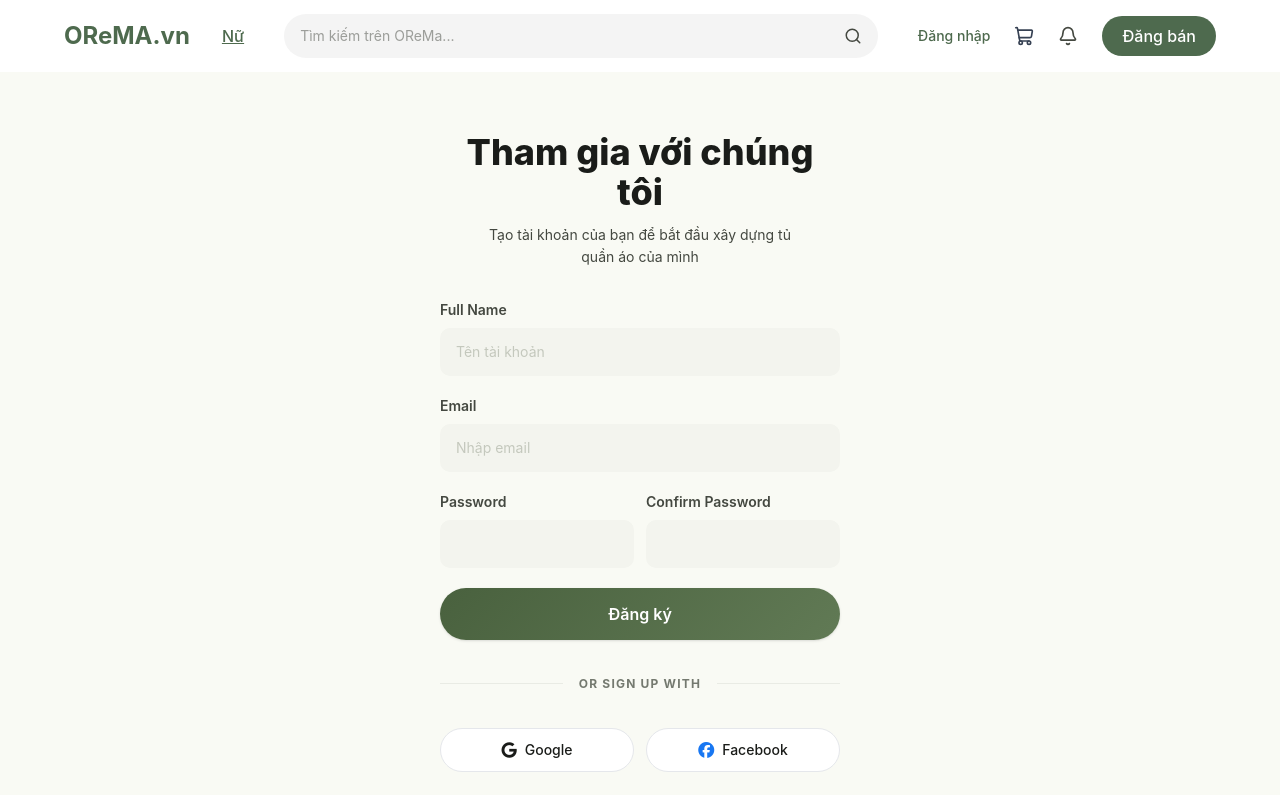
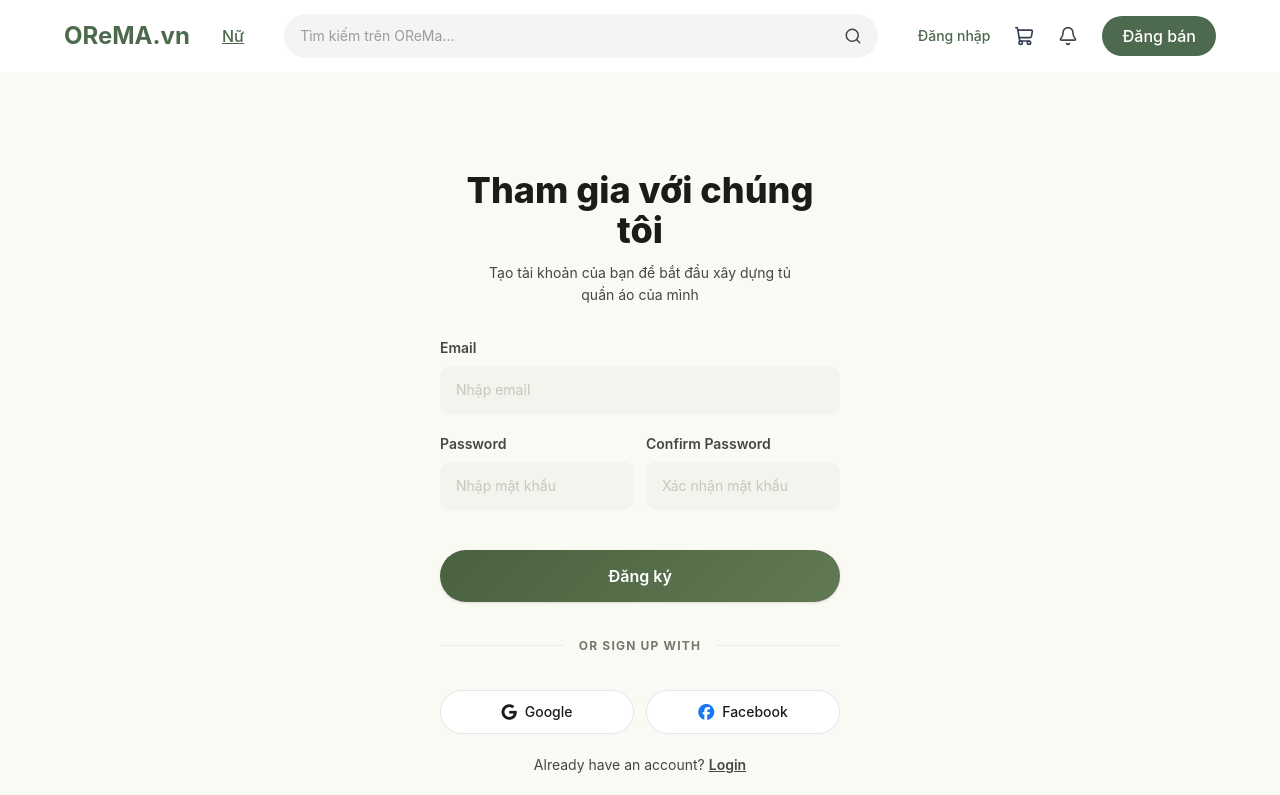
Before and after one commit to letuanphat21/web_tmdt_frontend, a React (Vite) app: page /register in a window 1280 px wide. Shown: the top 795 px of the page. Built offline with nearby package versions, Linux system fonts and the light colour scheme.

Commit message:
complete chức năng đăng ký

```diff
--- a/src/components/common/AuthButton.tsx
+++ b/src/components/common/AuthButton.tsx
@@ -1,25 +1,27 @@
-import React from 'react';
+import React from "react";
 
 interface AuthButtonProps {
   text: string;
+  disabled?: boolean;
 }
 
-const AuthButton: React.FC<AuthButtonProps> = ({text}) => {
+const AuthButton: React.FC<AuthButtonProps> = ({ text, disabled }) => {
   return (
     <button
       type="submit"
-            className="
-    w-full h-[52px]
+      disabled={disabled}
+      className={`
+        w-full h-13
         rounded-full
         text-white
         text-[16px]
         font-semibold
         shadow-sm
-    hover:opacity-90
         transition
-  "
+        ${disabled ? "opacity-50 cursor-not-allowed" : "hover:opacity-90 hover:cursor-pointer"}
+      `}
       style={{
-                background: 'linear-gradient(135deg, #49613E 0%, #617A55 100%)'
+        background: "linear-gradient(135deg, #49613E 0%, #617A55 100%)",
       }}
     >
       {text}
--- a/src/components/common/AuthInput.tsx
+++ b/src/components/common/AuthInput.tsx
@@ -1,28 +1,38 @@
-import React from 'react';
+import React from "react";
 
 interface AuthInputProps {
   label: string;
   placeholder: string;
   type?: string;
+  value?: string;
+  onChange?: React.ChangeEventHandler<HTMLInputElement>;
 }
 
-const AuthInput: React.FC<AuthInputProps> = ({label, placeholder, type = 'text'}) => {
+const AuthInput: React.FC<AuthInputProps> = ({
+  label,
+  placeholder,
+  type = "text",
+  value,
+  onChange,
+}) => {
   return (
-        <div className="flex flex-col gap-[8px] w-full">
-            <label className="text-[14px] font-semibold text-[#444840] leading-[20px]">
+    <div className="flex flex-col gap-2 w-full">
+      <label className="text-[14px] font-semibold text-brand-text leading-5">
         {label}
       </label>
       <input
         type={type}
         placeholder={placeholder}
+        value={value}
+        onChange={onChange}
         className="
-    w-full h-[48px]
+    w-full h-12
     px-4
     rounded-[10px]
-    bg-[#F3F4EE]
+    bg-brand-input
     text-[14px]
-    placeholder:text-[#C4C8BD]
-    focus:outline-none focus:ring-1 focus:ring-[#49613E]
+    placeholder:text-brand-placeholder
+    focus:outline-none focus:ring-1 focus:ring-brand-accent
   "
       />
     </div>
--- /dev/null
+++ b/src/pages/KichHoatTaiKhoan/KichHoatTaiKhoan.tsx
@@ -0,0 +1,95 @@
+import { useEffect, useState } from "react";
+import { useParams, Link } from "react-router-dom";
+
+function KichHoatTaiKhoan() {
+  const [daKichHoat, setDaKichHoat] = useState(false);
+  const [thongBao, setThongBao] = useState("Đang kích hoạt tài khoản...");
+  const [loading, setLoading] = useState(true);
+
+  const { maKichHoat } = useParams();
+
+  useEffect(() => {
+    fetch(
+      `${import.meta.env.VITE_APIT_MAIN}/api/auth/kich-hoat?ma=${maKichHoat}`,
+      {
+        method: "GET",
+        headers: {
+          "Content-Type": "application/json",
+        },
+      },
+    )
+      .then((response) => response.json())
+      .then((data) => {
+        if (data.success) {
+          setDaKichHoat(true);
+          setThongBao("Tài khoản của bạn đã được kích hoạt thành công.");
+        } else {
+          setThongBao(data.message || "Kích hoạt thất bại. Vui lòng thử lại.");
+        }
+      })
+      .catch((error) => {
+        setThongBao(error.message || "Có lỗi xảy ra. Vui lòng thử lại.");
+      })
+      .finally(() => {
+        setLoading(false);
+      });
+  }, [maKichHoat]);
+
+  return (
+    <div className="min-h-screen flex items-center justify-center bg-gray-100 px-4">
+      <div className="w-full max-w-md bg-white rounded-2xl shadow-xl p-8 text-center">
+        {loading ? (
+          <>
+            <div className="w-16 h-16 border-4 border-blue-500 border-t-transparent rounded-full animate-spin mx-auto mb-6"></div>
+
+            <h1 className="text-2xl font-bold text-gray-800 mb-2">
+              Đang kích hoạt
+            </h1>
+
+            <p className="text-gray-500">Vui lòng chờ trong giây lát...</p>
+          </>
+        ) : daKichHoat ? (
+          <>
+            <div className="w-20 h-20 rounded-full bg-green-100 flex items-center justify-center mx-auto mb-6">
+              <span className="text-4xl text-green-600">✓</span>
+            </div>
+
+            <h1 className="text-3xl font-bold text-gray-800 mb-4">
+              Kích hoạt thành công
+            </h1>
+
+            <p className="text-gray-600 mb-6">{thongBao}</p>
+
+            <Link
+              to="/login"
+              className="inline-block bg-green-600 hover:bg-green-700 transition text-white font-medium px-6 py-3 rounded-xl"
+            >
+              Đăng nhập ngay
+            </Link>
+          </>
+        ) : (
+          <>
+            <div className="w-20 h-20 rounded-full bg-red-100 flex items-center justify-center mx-auto mb-6">
+              <span className="text-4xl text-red-600">✕</span>
+            </div>
+
+            <h1 className="text-3xl font-bold text-gray-800 mb-4">
+              Kích hoạt thất bại
+            </h1>
+
+            <p className="text-gray-600 mb-6">{thongBao}</p>
+
+            <Link
+              to="/"
+              className="inline-block bg-red-600 hover:bg-red-700 transition text-white font-medium px-6 py-3 rounded-xl"
+            >
+              Quay về trang chủ
+            </Link>
+          </>
+        )}
+      </div>
+    </div>
+  );
+}
+
+export default KichHoatTaiKhoan;
--- /dev/null
+++ b/src/pages/KichHoatTaiKhoan/index.tsx
@@ -0,0 +1 @@
+export { default } from "./KichHoatTaiKhoan";
--- a/src/pages/Register/Register.tsx
+++ b/src/pages/Register/Register.tsx
@@ -3,35 +3,154 @@ import AuthButton from "@/components/common/AuthButton";
 import SocialAuthButtons from "@/components/common/SocialAuthButtons";
 import { Link } from "react-router-dom";
 import ORDivider from "@/components/common/ORDivider.tsx";
+import { useState } from "react";
 
 const Register = () => {
+  const [email, setEmail] = useState("");
+  const [password, setPassword] = useState("");
+  const [confirmPassword, setConfirmPassword] = useState("");
+  const [error, setError] = useState("");
+  const [message, setMessage] = useState("");
+  const [isLoading, setIsLoading] = useState(false);
+  const [passwordError, setPasswordError] = useState("");
+  const [confirmPasswordError, setConfirmPasswordError] = useState("");
+
+  const passwordRegex = /^(?=.*[A-Za-z])(?=.*\d)[A-Za-z\d]{8,}$/;
+
+  const validatePassword = (newPassword: string): string => {
+    if (!passwordRegex.test(newPassword)) {
+      return "Mật khẩu tối thiểu 8 ký tự, ít nhất một chữ cái và một số";
+    }
+    return "";
+  };
+
+  const validateConfirmPassword = (
+    confirmPass: string,
+    pwd: string,
+  ): string => {
+    if (pwd && confirmPass !== pwd) {
+      return "Không trùng với mật khẩu";
+    }
+    return "";
+  };
+
+  const handleSubmit = async (e: React.SyntheticEvent) => {
+    e.preventDefault();
+    setError("");
+    setMessage("");
+
+    const passwordValidation = validatePassword(password);
+    const confirmValidation = validateConfirmPassword(
+      confirmPassword,
+      password,
+    );
+    setPasswordError(passwordValidation);
+    setConfirmPasswordError(confirmValidation);
+
+    if (passwordValidation || confirmValidation) {
+      return;
+    }
+
+    setIsLoading(true);
+    try {
+      const response = await fetch(
+        `${import.meta.env.VITE_APIT_MAIN}/api/auth/dang-ky`,
+        {
+          method: "POST",
+          headers: {
+            "Content-Type": "application/json",
+          },
+          body: JSON.stringify({
+            email,
+            password,
+            confirmPassword,
+          }),
+        },
+      );
+
+      const data = await response.json();
+      if (!response.ok) {
+        setError(data.message || "Đăng ký thất bại. Vui lòng thử lại.");
+      } else {
+        setMessage(data.message || "Đăng ký thành công.");
+      }
+    } catch (error: unknown) {
+      const message = error instanceof Error ? error.message : String(error);
+      setError(message || "Có lỗi xảy ra");
+    } finally {
+      setIsLoading(false);
+    }
+  };
+
   return (
-        <div className="flex justify-center items-center min-h-screen bg-[#F9FAF4] px-6">
-
-            <div className="w-full max-w-[400px] flex flex-col items-center gap-8">
-
+    <div className="flex justify-center items-center min-h-screen bg-brand-bg px-6">
+      <div className="w-full max-w-100 flex flex-col items-center gap-8">
         {/* Title */}
         <div className="text-center space-y-3">
-                    <h1 className="text-[36px] leading-[40px] font-extrabold text-[#1A1C19]">
+          <h1 className="text-[36px] leading-10 font-extrabold text-brand-heading">
             Tham gia với chúng tôi
           </h1>
-                    <p className="text-[14px] leading-[22px] text-[#444840] max-w-[320px] mx-auto">
+          <p className="text-[14px] leading-5.5 text-brand-text max-w-[320px] mx-auto">
             Tạo tài khoản của bạn để bắt đầu xây dựng tủ quần áo của mình
           </p>
         </div>
+        {error && (
+          <div className="text-red-500 text-[14px] text-center">{error}</div>
+        )}
+        {message && (
+          <div className="text-emerald-500 text-[14px] text-center">
+            {message}
+          </div>
+        )}
 
         {/* Form */}
-                <form className="w-full flex flex-col gap-5">
-
-                    <AuthInput label="Full Name" placeholder="Tên tài khoản" />
-                    <AuthInput label="Email" placeholder="Nhập email" type="email" />
+        <form className="w-full flex flex-col gap-5" onSubmit={handleSubmit}>
+          <AuthInput
+            label="Email"
+            placeholder="Nhập email"
+            type="email"
+            value={email}
+            onChange={(e) => setEmail(e.target.value)}
+          />
 
           <div className="grid grid-cols-2 gap-3">
-                        <AuthInput label="Password" type="password" placeholder="" />
-                        <AuthInput label="Confirm Password" type="password" placeholder="" />
+            <AuthInput
+              label="Password"
+              type="password"
+              placeholder="Nhập mật khẩu"
+              value={password}
+              onChange={(e) => {
+                const newPassword = e.target.value;
+                setPassword(newPassword);
+                setPasswordError(validatePassword(newPassword));
+              }}
+            />
+            <AuthInput
+              label="Confirm Password"
+              type="password"
+              placeholder="Xác nhận mật khẩu"
+              value={confirmPassword}
+              onChange={(e) => {
+                const newConfirmPassword = e.target.value;
+                setConfirmPassword(newConfirmPassword);
+                setConfirmPasswordError(
+                  validateConfirmPassword(newConfirmPassword, password),
+                );
+              }}
+            />
+          </div>
+          <div className="space-y-2">
+            {passwordError && (
+              <div className="text-red-500 text-[14px]">{passwordError}</div>
+            )}
+            {confirmPasswordError && (
+              <div className="text-red-500 text-[14px]">
+                {confirmPasswordError}
+              </div>
+            )}
           </div>
 
-                    <AuthButton text="Đăng ký" />
+          <AuthButton text="Đăng ký" disabled={isLoading} />
 
           {/* Divider */}
           <ORDivider text="OR SIGN UP WITH" />
@@ -39,13 +158,21 @@ const Register = () => {
           <SocialAuthButtons />
 
           <div className="text-center text-[14px]">
-                        <span className="text-[#444840]">Already have an account? </span>
-                        <Link to="/login" className="font-semibold text-[#49613E] underline">
+            <span className="text-brand-text">Already have an account? </span>
+            <Link
+              to="/login"
+              className="font-semibold text-brand-accent underline"
+            >
               Login
             </Link>
           </div>
+        </form>
 
-                </form>
+        {isLoading && (
+          <div className="fixed inset-0 z-50 flex items-center justify-center bg-black/40">
+            <div className="w-16 h-16 rounded-full border-4 border-white/20 border-t-white animate-spin" />
+          </div>
+        )}
       </div>
     </div>
   );
```
Also changed, not shown: src/routes/publicRoutes.tsx (+15 -10 lines), 2 other files (tests, documents, lock files or other folders). Lines whose indentation alone changed are shown as unchanged.
